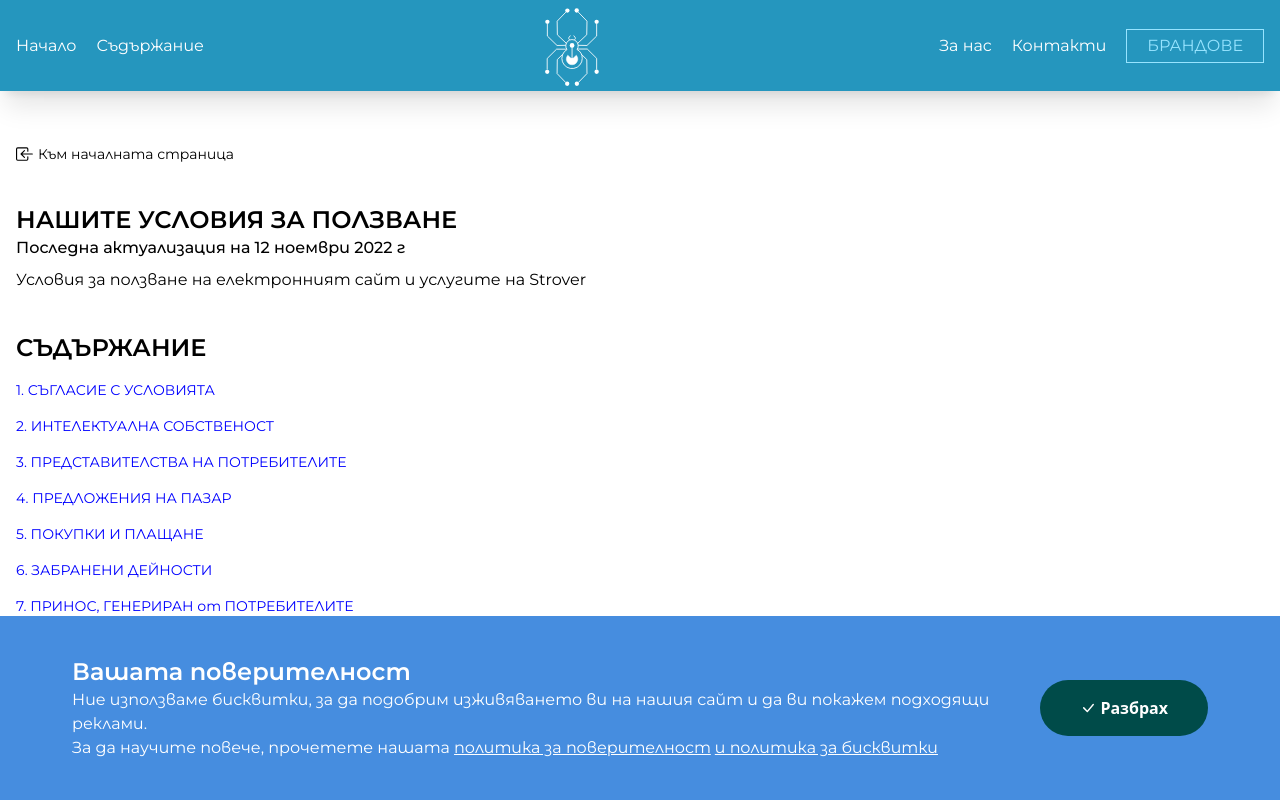
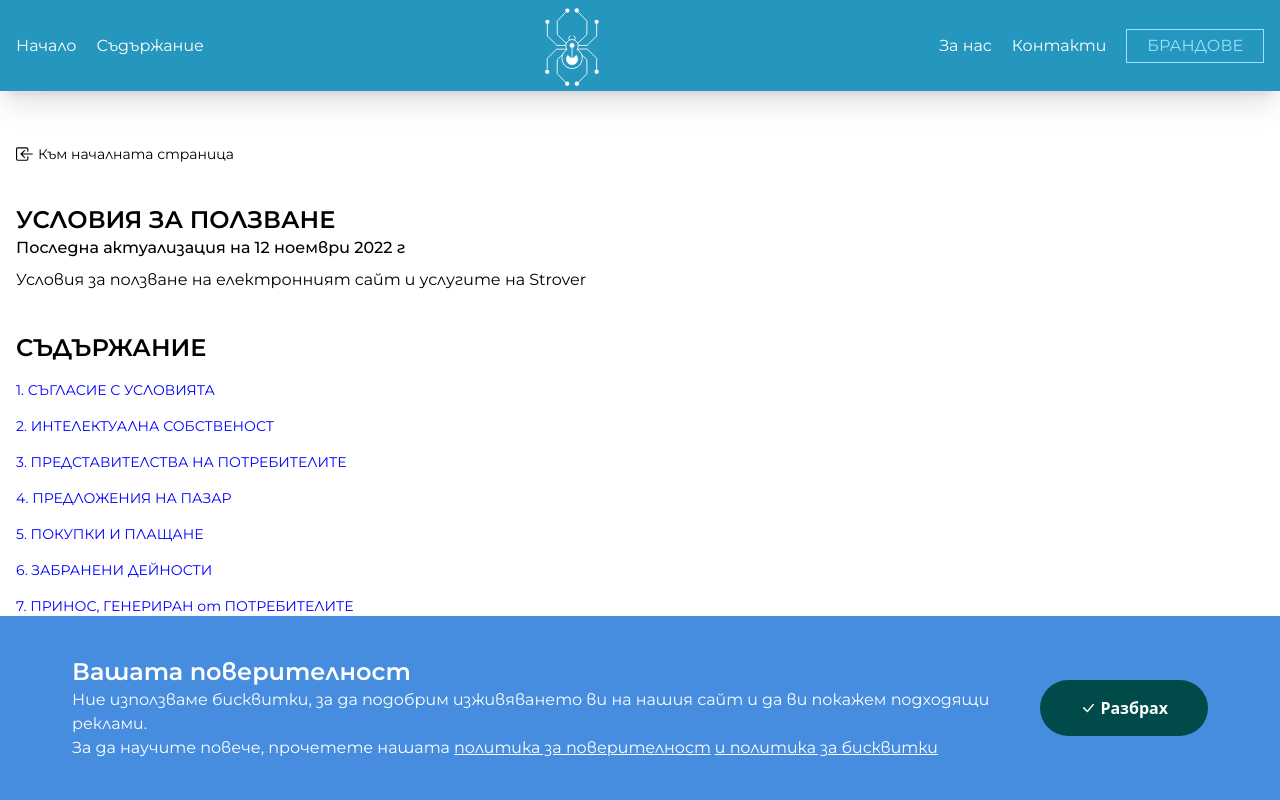
Before and after one commit to StroverIT/Strover, a Next.js app: page /legal/terms-and-conditions in a window 1280 px wide. Shown: the top 800 px of the page. Built offline with nearby package versions, Linux system fonts and the light colour scheme; a web font is replaced by a local one.

Commit message:
chaning title

```diff
--- a/pages/legal/terms-and-conditions.js
+++ b/pages/legal/terms-and-conditions.js
@@ -10,7 +10,7 @@ export default function TermsAndConditions() {
     <>
       <Head>
         <meta name="robots" content="index, follow" />
-        <title>Strover Company - Условия за ползване</title>
+        <title>Условия за ползване - Strover</title>
         <meta
           name="description"
           content="Условия за ползване на сайта. Какви са нашите условия за да се възползвате максимално от нашата платформа, при въззражения може да ни пишете на и-мейл stroverbg@gmail.com"
@@ -19,13 +19,13 @@ export default function TermsAndConditions() {
       <Navigation links={links} />
       <section className="container text-black mt-36">
         <div>
-          <div className="text-sm mb-10 flex items-center">
+          <div className="flex items-center mb-10 text-sm">
             <div className="mr-1 text-lg">
               <BsBoxArrowInLeft />
             </div>
             <Link href="/">Към началната страница</Link>
           </div>
-          <h1 className="text-2xl font-semibold">НАШИТЕ УСЛОВИЯ ЗА ПОЛЗВАНЕ</h1>
+          <h1 className="text-2xl font-semibold">УСЛОВИЯ ЗА ПОЛЗВАНЕ</h1>
           <p className="font-medium">
             Последна актуализация на 12 ноември 2022 г
           </p>
```
